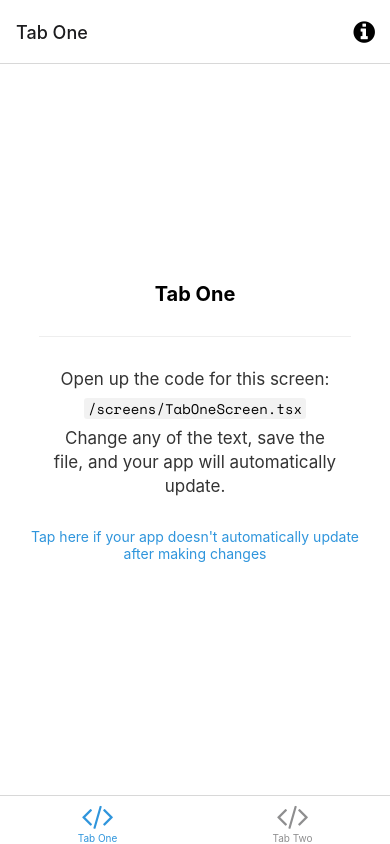
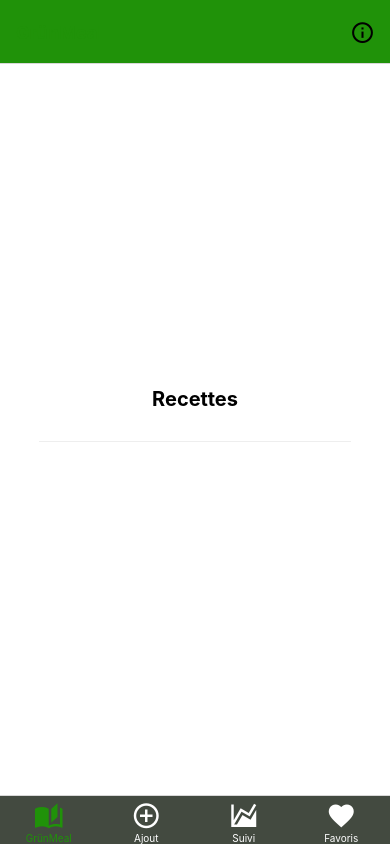
Before and after one commit to HuyKevin09/GrunFood, a React Native app: screen /Recettes in a window 390 px wide. Built offline with nearby package versions, Linux system fonts and the light colour scheme; what expo-linking would draw is missing.

Commit message:
navigation bar + header color

```diff
--- a/navigation/index.tsx
+++ b/navigation/index.tsx
@@ -3,7 +3,7 @@
  * https://reactnavigation.org/docs/getting-started
  *
  */
-import { FontAwesome } from '@expo/vector-icons';
+import {FontAwesome, MaterialCommunityIcons, MaterialIcons} from '@expo/vector-icons';
 import { createBottomTabNavigator } from '@react-navigation/bottom-tabs';
 import { NavigationContainer, DefaultTheme, DarkTheme } from '@react-navigation/native';
 import { createNativeStackNavigator } from '@react-navigation/native-stack';
@@ -14,8 +14,10 @@ import Colors from '../constants/Colors';
 import useColorScheme from '../hooks/useColorScheme';
 import ModalScreen from '../screens/ModalScreen';
 import NotFoundScreen from '../screens/NotFoundScreen';
-import TabOneScreen from '../screens/TabOneScreen';
-import TabTwoScreen from '../screens/TabTwoScreen';
+import RecettesScreen from '../screens/RecettesScreen';
+import FavorisScreen from '../screens/FavorisScreen';
+import SuiviScreen from "../screens/SuiviScreen";
+import AjoutScreen from "../screens/AjoutScreen";
 import { RootStackParamList, RootTabParamList, RootTabScreenProps } from '../types';
 import LinkingConfiguration from './LinkingConfiguration';
 
@@ -58,24 +60,35 @@ function BottomTabNavigator() {
 
   return (
     <BottomTab.Navigator
-      initialRouteName="TabOne"
+      initialRouteName="Recettes"
       screenOptions={{
-        tabBarActiveTintColor: Colors[colorScheme].tint,
+        // couleurs de la barre de navigation
+        tabBarActiveTintColor: "#209209",
+        tabBarInactiveTintColor: "white",
+        tabBarInactiveBackgroundColor: "#434A40",
+        tabBarActiveBackgroundColor: "#434A40",
+        headerStyle: {
+          backgroundColor: "#209209"
+        },
+        headerTintColor: "#209209",
+        headerTitleStyle: {
+            fontWeight: "bold"
+        }
       }}>
       <BottomTab.Screen
-        name="TabOne"
-        component={TabOneScreen}
-        options={({ navigation }: RootTabScreenProps<'TabOne'>) => ({
-          title: 'Tab One',
-          tabBarIcon: ({ color }) => <TabBarIcon name="code" color={color} />,
+        name="Recettes"
+        component={RecettesScreen}
+        options={({ navigation }: RootTabScreenProps<'Recettes'>) => ({
+          title: 'GrünMeal',
+          tabBarIcon: ({ color }) => <TabBarIcon name="book-open-page-variant" color={color} />,
           headerRight: () => (
             <Pressable
               onPress={() => navigation.navigate('Modal')}
               style={({ pressed }) => ({
                 opacity: pressed ? 0.5 : 1,
               })}>
-              <FontAwesome
-                name="info-circle"
+              <MaterialCommunityIcons
+                name="information-outline"
                 size={25}
                 color={Colors[colorScheme].text}
                 style={{ marginRight: 15 }}
@@ -85,13 +98,29 @@ function BottomTabNavigator() {
         })}
       />
       <BottomTab.Screen
-        name="TabTwo"
-        component={TabTwoScreen}
+        name="Ajout"
+        component={AjoutScreen}
         options={{
-          title: 'Tab Two',
-          tabBarIcon: ({ color }) => <TabBarIcon name="code" color={color} />,
+          title: 'Ajout',
+          tabBarIcon: ({ color }) => <TabBarIcon name="plus-circle-outline" color={color} />,
         }}
       />
+        <BottomTab.Screen
+            name="Suivi"
+            component={SuiviScreen}
+            options={{
+                title: 'Suivi',
+                tabBarIcon: ({ color }) => <TabBarIcon name="chart-areaspline" color={color} />,
+            }}
+        />
+        <BottomTab.Screen
+            name="Favoris"
+            component={FavorisScreen}
+            options={{
+                title: 'Favoris',
+                tabBarIcon: ({ color }) => <TabBarIcon name="heart" color={color} />,
+            }}
+        />
     </BottomTab.Navigator>
   );
 }
@@ -100,8 +129,8 @@ function BottomTabNavigator() {
  * You can explore the built-in icon families and icons on the web at https://icons.expo.fyi/
  */
 function TabBarIcon(props: {
-  name: React.ComponentProps<typeof FontAwesome>['name'];
+  name: React.ComponentProps<typeof MaterialCommunityIcons>['name'];
   color: string;
 }) {
-  return <FontAwesome size={30} style={{ marginBottom: -3 }} {...props} />;
+  return <MaterialCommunityIcons size={30} style={{ marginBottom: -3 }} {...props} />;
 }
--- a/package.json
+++ b/package.json
@@ -36,12 +36,15 @@
   },
   "devDependencies": {
     "@babel/core": "^7.12.9",
-    "@types/react": "~17.0.21",
+    "@types/react": "~17.0.41",
     "@types/react-native": "~0.66.13",
     "jest": "^26.6.3",
     "jest-expo": "~45.0.0",
     "react-test-renderer": "17.0.2",
     "typescript": "~4.3.5"
   },
+  "resolutions": {
+    "@types/react": "~17.0.41"
+  },
   "private": true
 }
--- /dev/null
+++ b/screens/AjoutScreen.tsx
@@ -0,0 +1,30 @@
+import { StyleSheet } from 'react-native';
+
+import EditScreenInfo from '../components/EditScreenInfo';
+import { Text, View } from '../components/Themed';
+
+export default function AjoutScreen() {
+    return (
+        <View style={styles.container}>
+            <Text style={styles.title}>Ajout</Text>
+            <View style={styles.separator} lightColor="#eee" darkColor="rgba(255,255,255,0.1)" />
+        </View>
+);
+}
+
+const styles = StyleSheet.create({
+    container: {
+        flex: 1,
+        alignItems: 'center',
+        justifyContent: 'center',
+    },
+    title: {
+        fontSize: 20,
+        fontWeight: 'bold',
+    },
+    separator: {
+        marginVertical: 30,
+        height: 1,
+        width: '80%',
+    },
+});
--- a/screens/TabOneScreen.tsx
+++ b/screens/FavorisScreen.tsx
@@ -2,14 +2,12 @@ import { StyleSheet } from 'react-native';
 
 import EditScreenInfo from '../components/EditScreenInfo';
 import { Text, View } from '../components/Themed';
-import { RootTabScreenProps } from '../types';
 
-export default function TabOneScreen({ navigation }: RootTabScreenProps<'TabOne'>) {
+export default function FavorisScreen() {
   return (
     <View style={styles.container}>
-      <Text style={styles.title}>Tab One</Text>
+      <Text style={styles.title}>Favoris</Text>
       <View style={styles.separator} lightColor="#eee" darkColor="rgba(255,255,255,0.1)" />
-      <EditScreenInfo path="/screens/TabOneScreen.tsx" />
     </View>
   );
 }
--- a/screens/TabTwoScreen.tsx
+++ b/screens/RecettesScreen.tsx
@@ -2,13 +2,13 @@ import { StyleSheet } from 'react-native';
 
 import EditScreenInfo from '../components/EditScreenInfo';
 import { Text, View } from '../components/Themed';
+import { RootTabScreenProps } from '../types';
 
-export default function TabTwoScreen() {
+export default function RecettesScreen({ navigation }: RootTabScreenProps<'Recettes'>) {
   return (
     <View style={styles.container}>
-      <Text style={styles.title}>Tab Two</Text>
+      <Text style={styles.title}>Recettes</Text>
       <View style={styles.separator} lightColor="#eee" darkColor="rgba(255,255,255,0.1)" />
-      <EditScreenInfo path="/screens/TabTwoScreen.tsx" />
     </View>
   );
 }
--- /dev/null
+++ b/screens/SuiviScreen.tsx
@@ -0,0 +1,30 @@
+import { StyleSheet } from 'react-native';
+
+import EditScreenInfo from '../components/EditScreenInfo';
+import { Text, View } from '../components/Themed';
+
+export default function SuiviScreen() {
+    return (
+        <View style={styles.container}>
+            <Text style={styles.title}>Suivi</Text>
+            <View style={styles.separator} lightColor="#eee" darkColor="rgba(255,255,255,0.1)" />
+        </View>
+);
+}
+
+const styles = StyleSheet.create({
+    container: {
+        flex: 1,
+        alignItems: 'center',
+        justifyContent: 'center',
+    },
+    title: {
+        fontSize: 20,
+        fontWeight: 'bold',
+    },
+    separator: {
+        marginVertical: 30,
+        height: 1,
+        width: '80%',
+    },
+});
--- a/types.tsx
+++ b/types.tsx
@@ -25,8 +25,10 @@ export type RootStackScreenProps<Screen extends keyof RootStackParamList> = Nati
 >;
 
 export type RootTabParamList = {
-  TabOne: undefined;
-  TabTwo: undefined;
+  Recettes: undefined;
+  Favoris: undefined;
+  Suivi: undefined;
+  Ajout: undefined;
 };
 
 export type RootTabScreenProps<Screen extends keyof RootTabParamList> = CompositeScreenProps<
```
Also changed, not shown: 2 other files (tests, documents, lock files or other folders).
